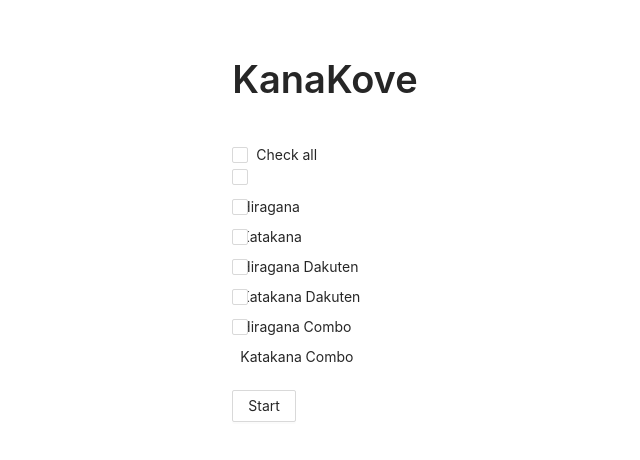
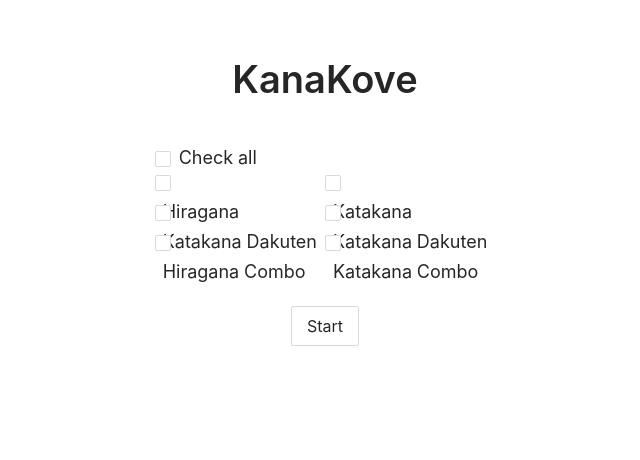
Before and after one commit to ssamkough/kanakove-front, a React (Create React App) app: page / in a window 1280 px wide. Shown: the top 460 px of the page, without its empty margins (315-955 px from the left). Built offline with nearby package versions, Linux system fonts and the light colour scheme.

Commit message:
edited home page

```diff
--- a/src/index.css
+++ b/src/index.css
@@ -20,6 +20,10 @@ body {
     height: 75vh;
 }
 
+.checkbox-container label {
+    font-size: large;
+}
+
 .checkbox-group label {
     display: block;
     height: 30px;
--- a/src/pages/Home.tsx
+++ b/src/pages/Home.tsx
@@ -1,5 +1,5 @@
 import React, { useState } from 'react';
-import { Row, Col, Checkbox, Button } from 'antd';
+import { Button, Checkbox, Col, Row } from 'antd';
 import { Link } from 'react-router-dom';
 
 const checkboxOptions: string[] = [
@@ -31,9 +31,9 @@ const Home = () => {
     const onSubmit = () => {};
 
     return (
-        <div>
+        <div className="checkbox-container">
             <Row>
-                <Col>
+                <Col span={24}>
                     <Checkbox indeterminate={indeterminate} onChange={onCheckAllChange} checked={checkAll}>
                         Check all
                     </Checkbox>
@@ -41,17 +41,43 @@ const Home = () => {
             </Row>
             <Row>
                 <Col>
-                    <Checkbox.Group
-                        options={checkboxOptions}
-                        value={checkedList}
-                        onChange={onChange}
-                        className="checkbox-group"
-                    ></Checkbox.Group>
+                    <Checkbox.Group value={checkedList} onChange={onChange} className="checkbox-group">
+                        <Row>
+                            <Col span={12}>
+                                <Checkbox value="Hiragana">Hiragana</Checkbox>
+                            </Col>
+                            <Col span={12}>
+                                <Checkbox value="Katakana">Katakana</Checkbox>
+                            </Col>
+                        </Row>
+                        <Row>
+                            <Col span={12}>
+                                <Checkbox value="Hiragana Dakuten">Katakana Dakuten</Checkbox>
+                            </Col>
+                            <Col span={12}>
+                                <Checkbox value="Katakana Dakuten">Katakana Dakuten</Checkbox>
+                            </Col>
+                        </Row>
+                        <Row>
+                            <Col span={12}>
+                                <Checkbox value="Hiragana Combo">Hiragana Combo</Checkbox>
+                            </Col>
+                            <Col span={12}>
+                                <Checkbox value="Katakana Combo">Katakana Combo</Checkbox>
+                            </Col>
+                        </Row>
+                    </Checkbox.Group>
                     <br />
                     <br />
-                    <Link to={{ pathname: '/playground', state: { checkedList } }}>
-                        <Button onClick={onSubmit}>Start</Button>
-                    </Link>
+                    <Row>
+                        <Col span={24} style={{ textAlign: 'center' }}>
+                            <Link to={{ pathname: '/playground', state: { checkedList } }}>
+                                <Button size="large" onClick={onSubmit}>
+                                    Start
+                                </Button>
+                            </Link>
+                        </Col>
+                    </Row>
                 </Col>
             </Row>
         </div>
```
Also changed, not shown: 1 other file (tests, documents, lock files or other folders).
